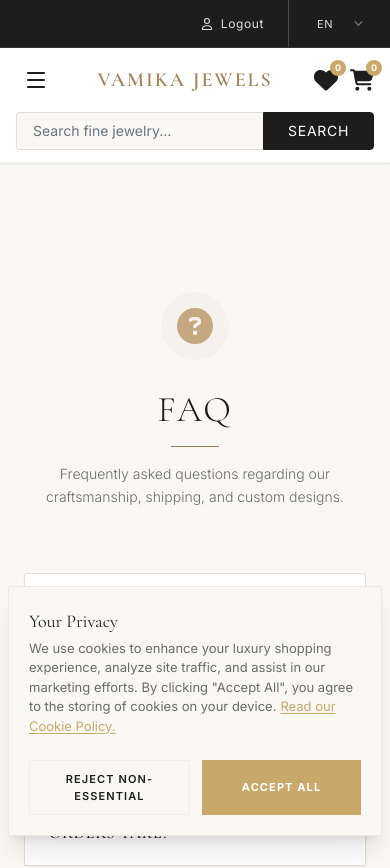
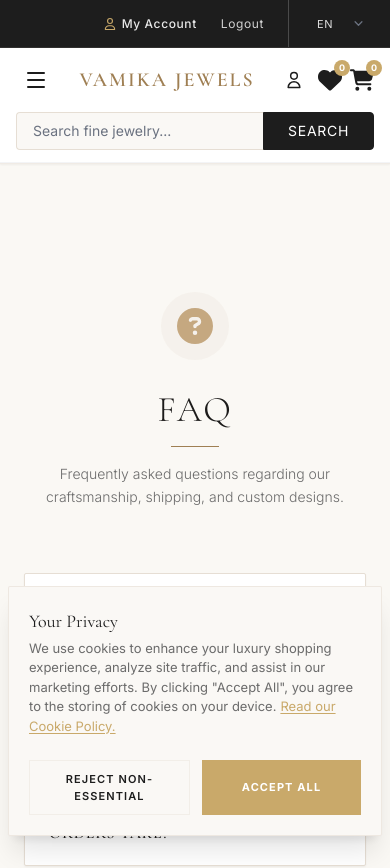
Before and after one commit to Yavnesh/jewellery, a Next.js app: page /en/support/faq in a window 390 px wide. Shown: the top 868 px of the page. Built offline with nearby package versions, Linux system fonts and the light colour scheme; no server answers; the database is empty; sample sign-in values are in the browser's storage.

Commit message:
feat(navigation): add My Account CTAs to desktop topbar, main header and mobile drawer

```diff
--- a/components/Header.tsx
+++ b/components/Header.tsx
@@ -98,7 +98,17 @@ const Header = () => {
             <div className="flex-1 max-w-xl mx-auto">
               <SearchInput />
             </div>
-            <div className="flex gap-x-8 items-center shrink-0">
+            <div className="flex gap-x-6 items-center shrink-0">
+              <Link
+                href="/account"
+                className="relative flex items-center justify-center p-2 rounded-full text-luxury-text-primary hover:text-luxury-gold hover:bg-luxury-ivory transition-colors"
+                title={session ? "My Account & Orders" : "Sign In to Account"}
+              >
+                <span className="sr-only">Account</span>
+                <svg className="w-5 h-5" fill="none" stroke="currentColor" viewBox="0 0 24 24">
+                  <path strokeLinecap="round" strokeLinejoin="round" strokeWidth="1.75" d="M16 7a4 4 0 11-8 0 4 4 0 018 0zM12 14a7 7 0 00-7 7h14a7 7 0 00-7-7z" />
+                </svg>
+              </Link>
               <NotificationBell />
               <HeartElement wishQuantity={wishQuantity} />
               <CartElement />
@@ -123,7 +133,16 @@ const Header = () => {
               </Link>
 
               {/* Actions */}
-              <div className="flex gap-x-3 items-center">
+              <div className="flex gap-x-2 items-center">
+                <Link
+                  href="/account"
+                  className="p-1.5 text-luxury-text-primary hover:text-luxury-gold"
+                  title="My Account"
+                >
+                  <svg className="w-5 h-5" fill="none" stroke="currentColor" viewBox="0 0 24 24">
+                    <path strokeLinecap="round" strokeLinejoin="round" strokeWidth="1.75" d="M16 7a4 4 0 11-8 0 4 4 0 018 0zM12 14a7 7 0 00-7 7h14a7 7 0 00-7-7z" />
+                  </svg>
+                </Link>
                 <HeartElement wishQuantity={wishQuantity} />
                 <CartElement />
               </div>
@@ -226,6 +245,13 @@ const Header = () => {
                   ) : (
                     <>
                       <div className="px-4 py-2 text-xs text-gray-500 font-sans truncate">{session.user?.email}</div>
+                      <Link
+                        href="/account"
+                        onClick={() => setIsMobileMenuOpen(false)}
+                        className="flex items-center px-4 py-3 rounded-lg bg-gray-50 hover:bg-luxury-gold/15 text-luxury-text-primary hover:text-luxury-gold font-sans text-sm font-medium transition-colors mb-2"
+                      >
+                        👤 My Account (Orders & Addresses)
+                      </Link>
                       {(() => {
                         const role = ((session.user as any)?.role || "").toLowerCase();
                         const email = (session.user?.email || "").toLowerCase();
--- a/components/HeaderTop.tsx
+++ b/components/HeaderTop.tsx
@@ -91,10 +91,19 @@ const HeaderTop = () => {
                   </li>
                 ) : null;
               })()}
-              <span className="text-white/70 normal-case hidden sm:inline">{session.user?.email}</span>
               <li className="flex items-center">
-                <button onClick={handleLogout} className="flex items-center gap-x-2 text-white/85 hover:text-luxury-gold transition-colors duration-200">
-                  <FaRegUser className="text-xs" />
+                <Link
+                  href="/account"
+                  className="flex items-center gap-x-1.5 text-white/90 hover:text-luxury-gold transition-colors font-medium normal-case"
+                  title="Open Customer Dashboard, Orders & Saved Addresses"
+                >
+                  <FaRegUser className="text-xs text-luxury-gold" />
+                  <span>My Account</span>
+                  <span className="text-white/60 text-[11px] hidden md:inline">({session.user?.email})</span>
+                </Link>
+              </li>
+              <li className="flex items-center">
+                <button onClick={handleLogout} className="flex items-center gap-x-1 text-white/80 hover:text-luxury-gold transition-colors duration-200">
                   <span>{t("logout")}</span>
                 </button>
               </li>
```
